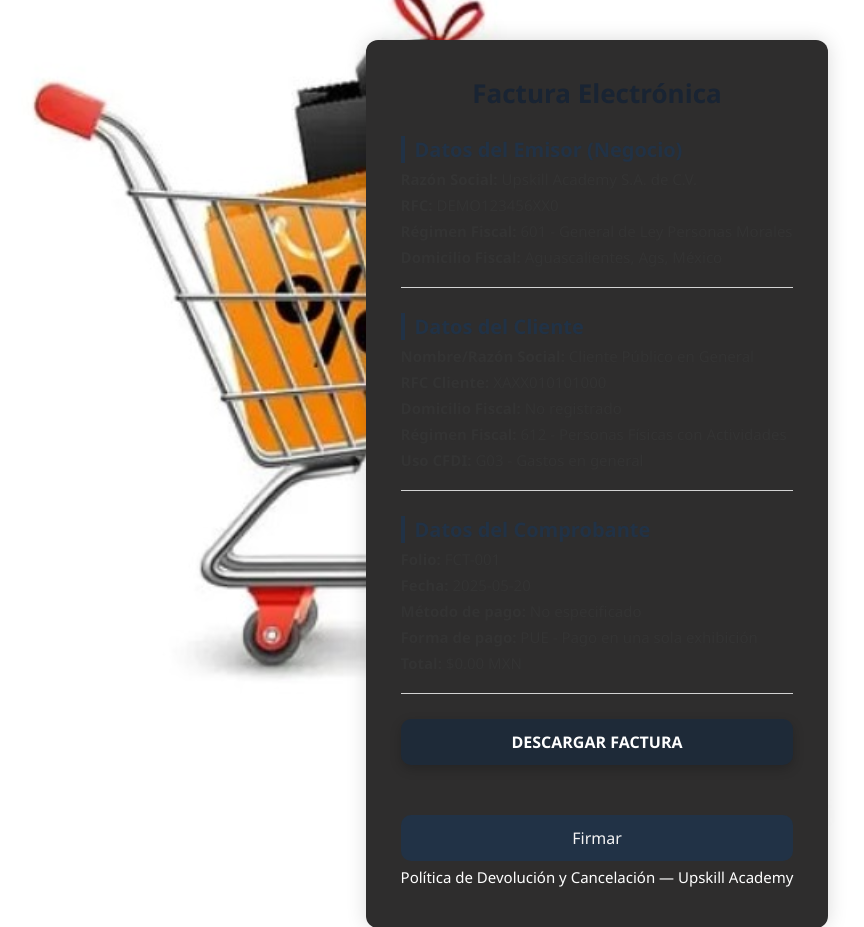
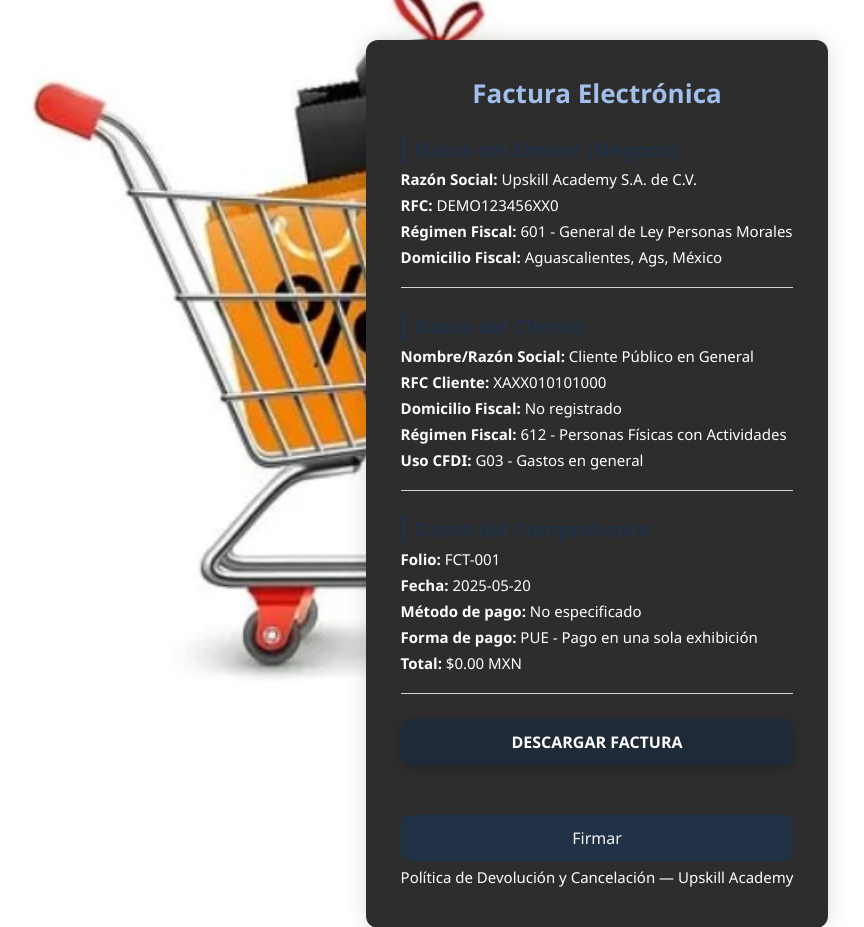
Before and after one commit to JhonGoodEld/upSkill, a PHP site: template views/facturacion.html in a window 1280 px wide. Shown: the part 65-992 px from the top of the page, without its empty margins (43-907 px from the left). Run offline with PHP 8.4, Linux system fonts and the light colour scheme; the template is opened without the code that fills it, so the values that code supplies are empty.

Commit message:
ahi esta el chingao cambio de color !

```diff
--- a/css/facturacion.css
+++ b/css/facturacion.css
@@ -20,7 +20,7 @@
 .factura-container h2 {
     text-align: center;
     margin-bottom: 25px;
-    color: #192433;
+    color: #a0bfeb;
     font-size: 26px;
 }
 
@@ -37,7 +37,7 @@
 .factura-box p {
     margin: 6px 0;
     font-size: 15px;
-    color: #333;
+    color: #ffffff;
 }
 
 /* Separador (similar a SAT PDF) */
```
